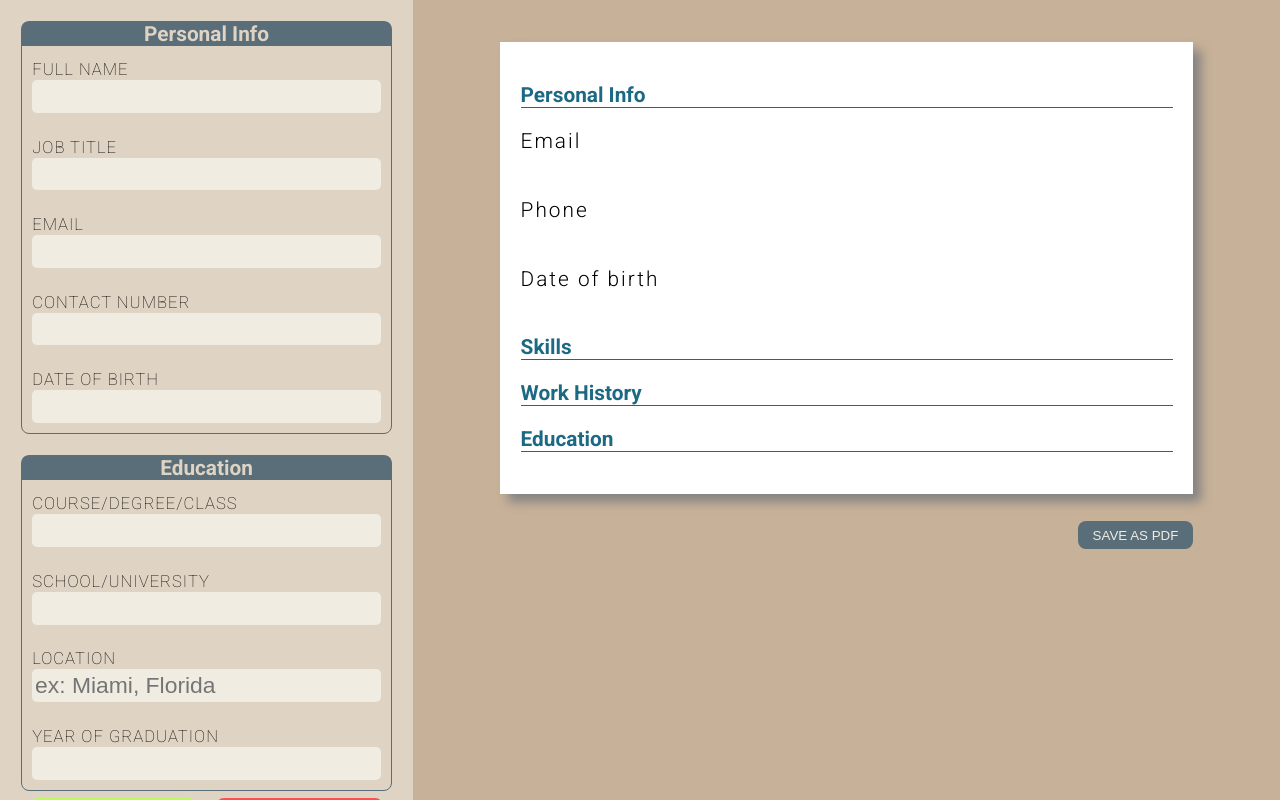
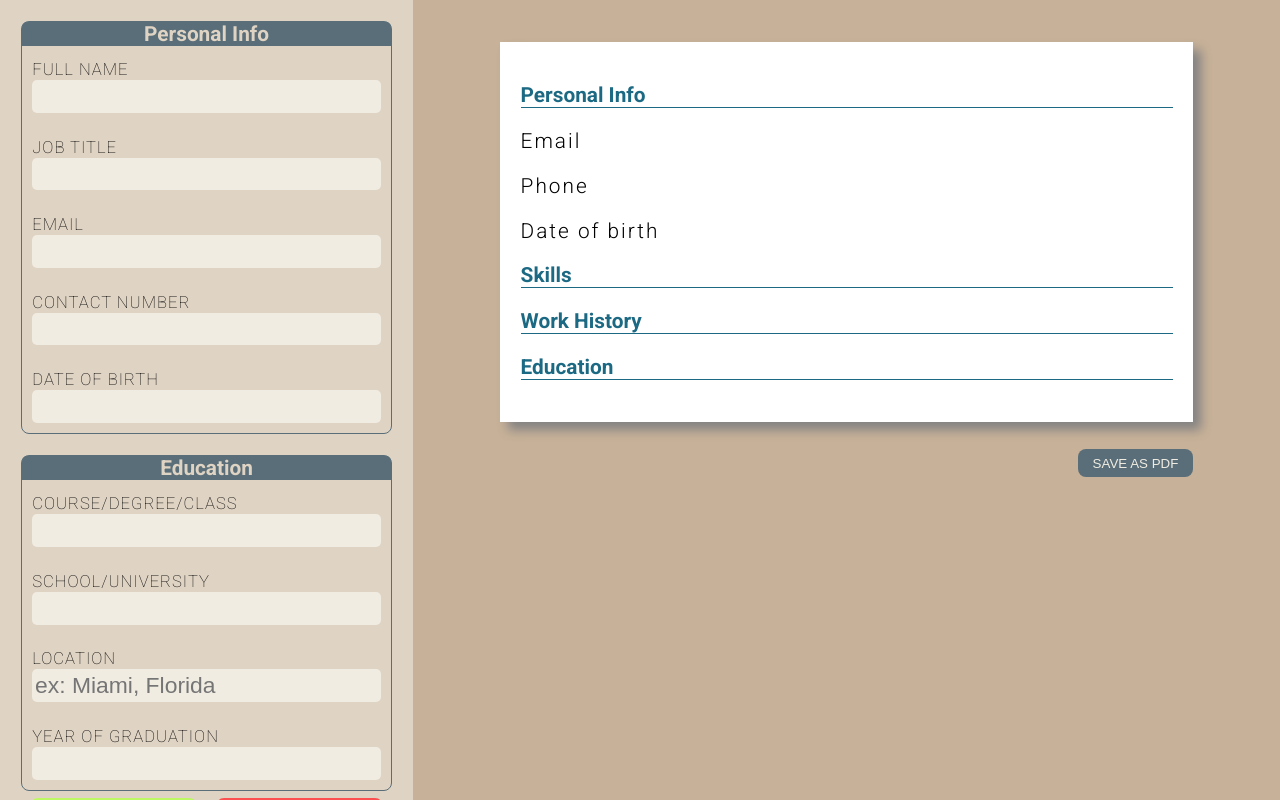
Before and after one commit to maximkwski/cv-app, a React (Vite) app: page / in a window 1280 px wide. Shown: the top 800 px of the page. Built offline with nearby package versions, Linux system fonts and the light colour scheme.

Commit message:
fix output form element structure

```diff
--- a/src/components/OutputCV.jsx
+++ b/src/components/OutputCV.jsx
@@ -16,16 +16,19 @@ export default function OutputCV({info}) {
                         <div className="cv-personal">
                             <h4>Personal Info</h4>
                             <div>
-                                <label htmlFor="cv-email">Email</label><br/>
-                                <input type="text" id="cv-email" name ="cv-email" readOnly  value={info.email}/>
+                                <span className='label'>Email</span><br/>
+                                <span>{info.email}</span>
+                                {/* <input type="text" id="cv-email" name ="cv-email" readOnly  value={info.email}/> */}
                             </div>
                             <div>
-                                <label htmlFor="cv-phone">Phone</label><br/>
-                                <input type="text" id="cv-phone" name ="cv-phone" readOnly value={info.phone}/>
+                                <span className='label'>Phone</span><br/>
+                                <span>{info.phone}</span>
+                                {/* <input type="text" id="cv-phone" name ="cv-phone" readOnly value={info.phone}/> */}
                             </div>
                             <div>
-                                <label htmlFor="cv-dob">Date of birth</label><br/>
-                                <input type="text" id="cv-dob" name ="cv-dob" readOnly value={info.dob}/>
+                                <span className='label'>Date of birth</span><br/>
+                                <span>{info.dob}</span>
+                                {/* <input type="text" id="cv-dob" name ="cv-dob" readOnly value={info.dob}/> */}
                             </div>
                         </div>
                         <div className="cv-skills">
--- a/src/styles/OutputCV.css
+++ b/src/styles/OutputCV.css
@@ -47,7 +47,7 @@
     padding: 0;
 }
 
-.cv-personal label {
+.cv-personal .label {
     font-weight: 300;
     letter-spacing: 2px;
 }
```
